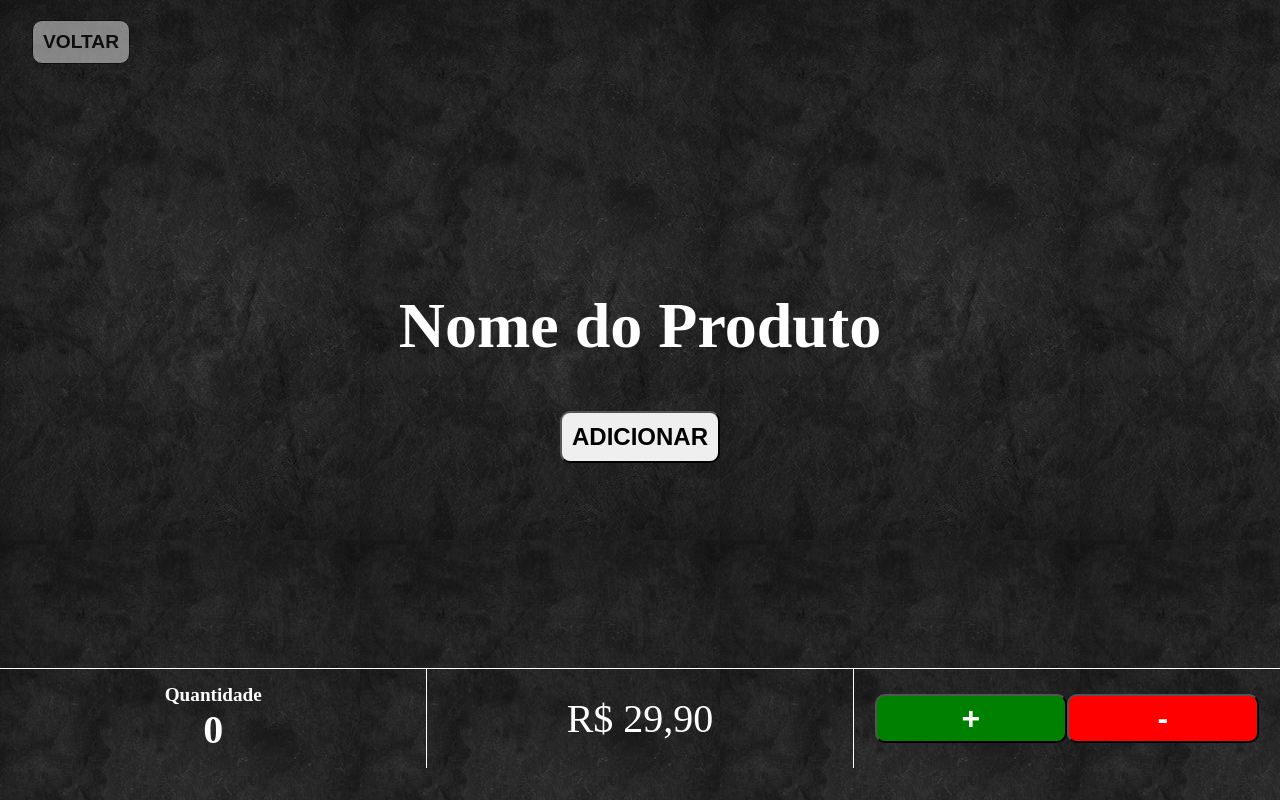
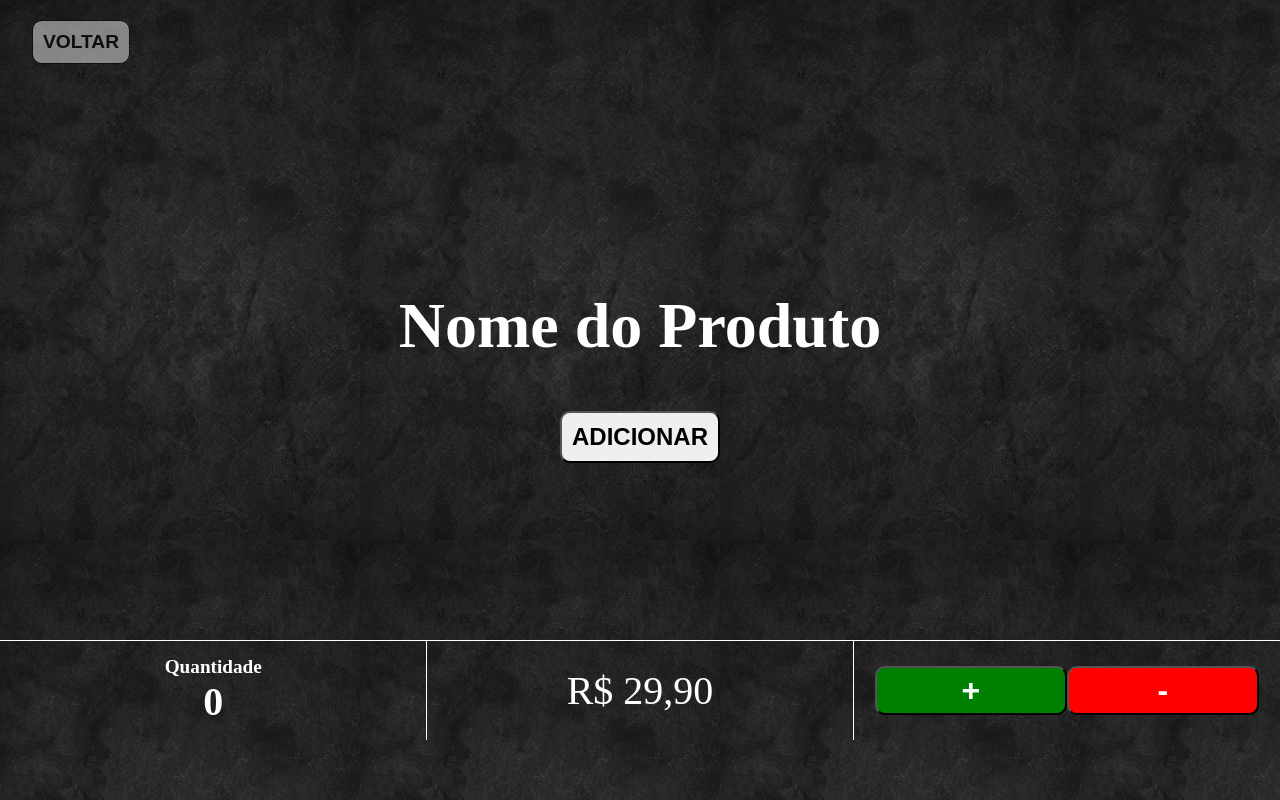
Before and after one commit to dev-brunosantos/sistema-restaurante, a plain HTML site: page sistema/windows/produtos-quantidade.html in a window 1280 px wide. Drawn offline with Linux system fonts and the light colour scheme.

Commit message:
Atualização

```diff
--- a/sistema/styles/_produtos-quantidade.sass
+++ b/sistema/styles/_produtos-quantidade.sass
@@ -17,7 +17,8 @@
     height: 100px
     border-top: 1px solid
     position: absolute
-    bottom: 2rem
+    // bottom: 2rem
+    top: 80%
     flex-direction: row
     justify-content: space-evenly
 
```
Also changed, not shown: sistema/styles/style.css, 1 other file.
